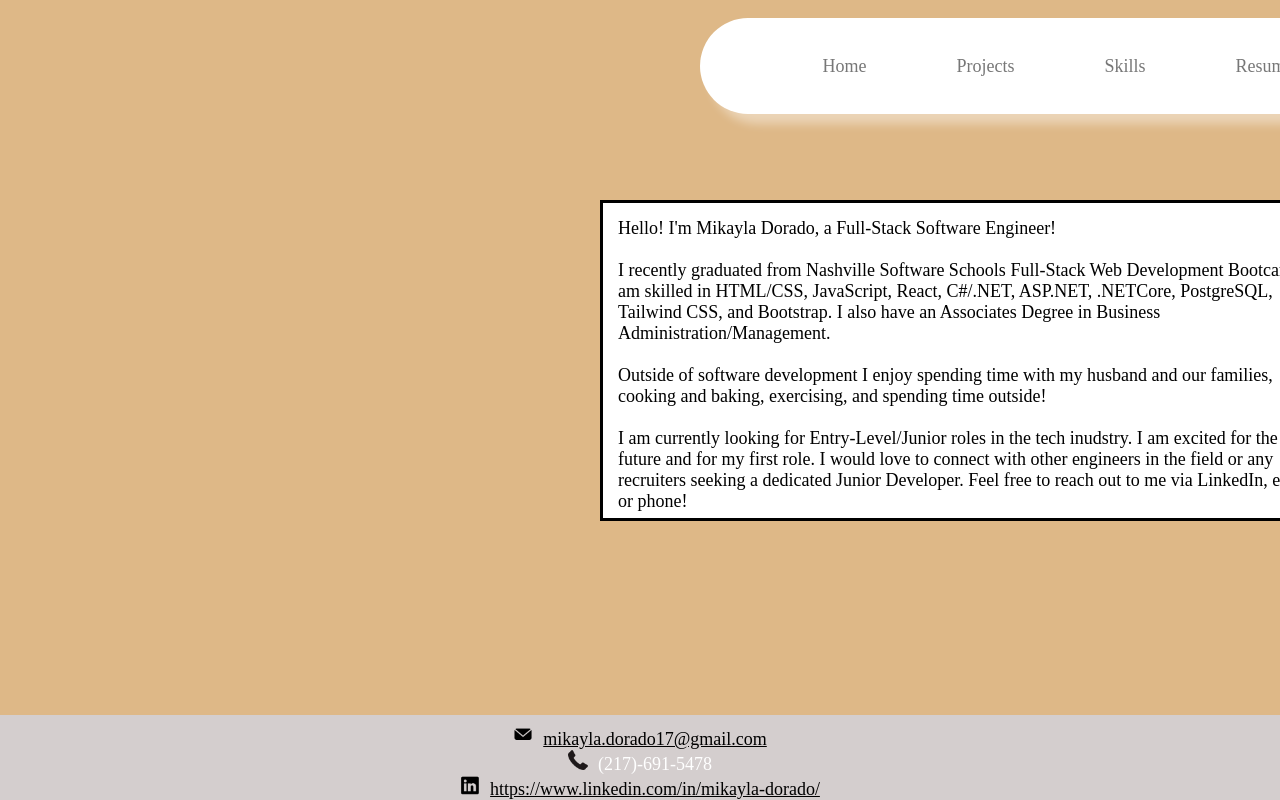
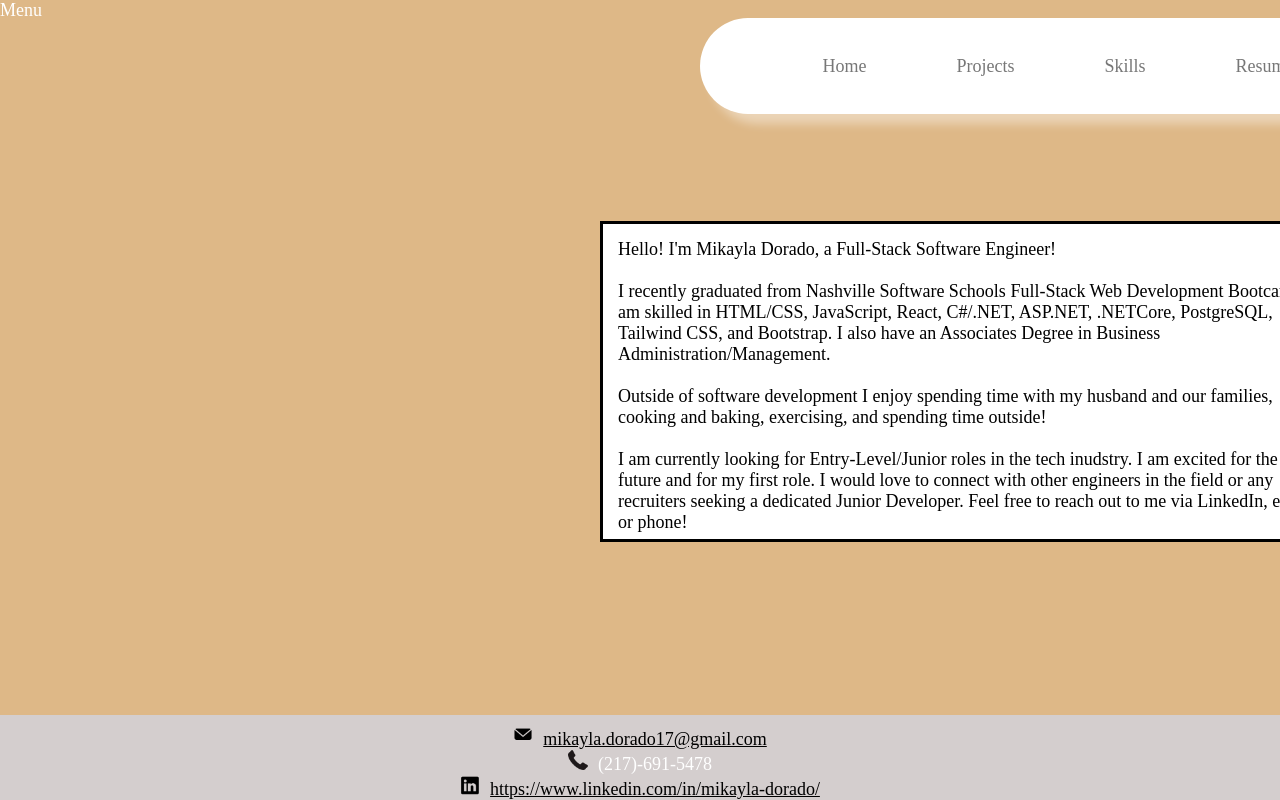
Before and after one commit to mikayla-dorado/portfolio-site, a React (Create React App) app: page /aboutme in a window 1280 px wide. Shown: the top 800 px of the page. Built offline with nearby package versions, Linux system fonts and the light colour scheme.

Commit message:
media qs

```diff
--- a/src/Components/Home/Home.css
+++ b/src/Components/Home/Home.css
@@ -162,3 +162,15 @@ then the navbar wont work when you go to the projects after clicking the home bt
   margin-left: 450px;
   margin-top: 130px;
 }
+
+@media only screen and (max-width: 400px) {
+  .portfolio-image {
+    width: auto;
+    height: 350px;
+    margin-bottom: 2000px;
+    /* margin-right: 600px; */
+    display: block;
+    float: left;
+    z-index: 1;
+  }
+}
--- a/src/Components/Nav/NavBar.js
+++ b/src/Components/Nav/NavBar.js
@@ -1,12 +1,19 @@
-import React from "react";
+import React, { useState } from "react";
 import { Link } from "react-scroll";
 import "./NavBar.css";
+// import "./Home.css"
 import GithubIcon from "../../Components/Photos/Skills/gtihub icon.png"
 import LinkedInIcon from "../../Components/Photos/linked in icon.png"
 
 export const NavBar = () => {
+  const [isActive, setIsActive] = useState(false);
+
+  const toggleMenu = () => {
+    setIsActive(!isActive);
+  };
+
   return (
-    <nav>
+    <nav className={`responsive-nav ${isActive ? 'active' : ''}`}>
       <ul className="nav-bar">
         <li>
           <Link className="nav-link" to="home" smooth={true} duration={500}>
@@ -37,6 +44,9 @@ export const NavBar = () => {
           </a>
         </div>
       </ul>
+      <div className="menu-button" onClick={toggleMenu}>
+        Menu
+      </div>
     </nav>
   );
 };
```
Also changed, not shown: src/Components/Nav/NavBar.css (+41 -0 lines). Lines whose indentation alone changed are shown as unchanged.
